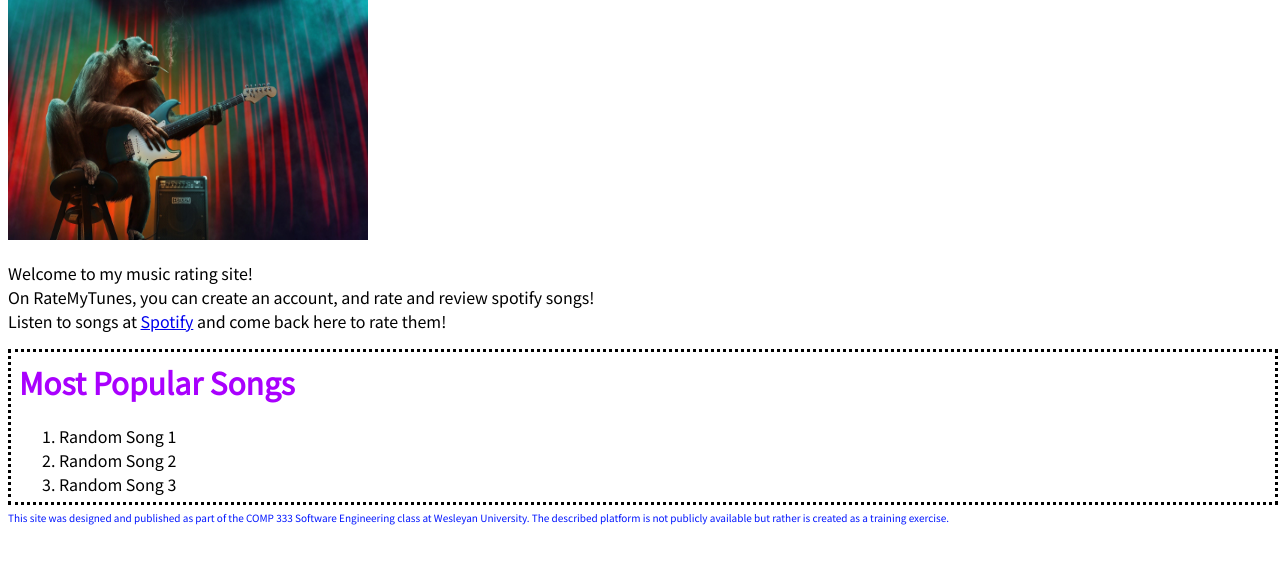
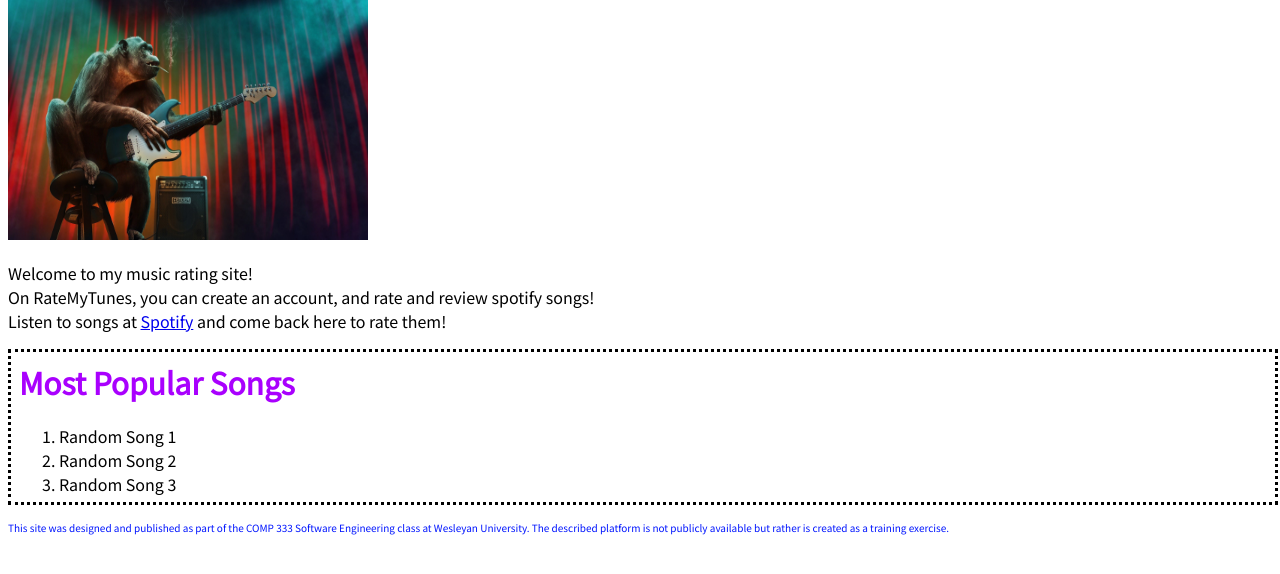
Before and after one commit to CarlG0123/RateMyTunes, a plain HTML site: page index.html in a window 1280 px wide. Shown: the part 182-756 px from the top of the page. Drawn offline with Linux system fonts and the light colour scheme.

Commit message:
citation

```diff
--- a/index.html
+++ b/index.html
@@ -37,8 +37,8 @@
 
     <iframe src="popular.html" title="PopularSongsFrame" id="popular-songs-iframe"></iframe>
 
-    <footer>
-        This site was designed and published as part of the COMP 333 Software Engineering class at Wesleyan University. The described platform is not publicly available but rather is created as a training exercise.</p>
-    </footer>
+    <div id="citation">
+        <p>This site was designed and published as part of the COMP 333 Software Engineering class at Wesleyan University. The described platform is not publicly available but rather is created as a training exercise.</p>
+    </div>
 </body>
 </html>
--- a/style.css
+++ b/style.css
@@ -65,9 +65,9 @@ input {
 }
 
 /*
-    Style footer text
+    Style citation text
 */
-footer {
+#citation {
     font-size: 10px;
     flex-wrap: wrap;
     color: rgb(0, 21, 254);
```
